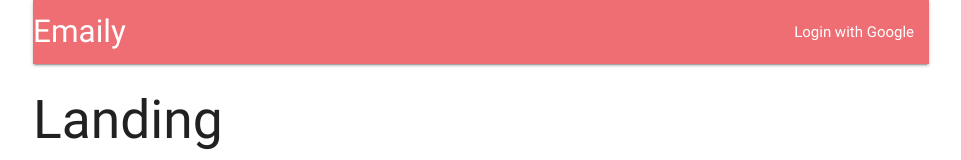
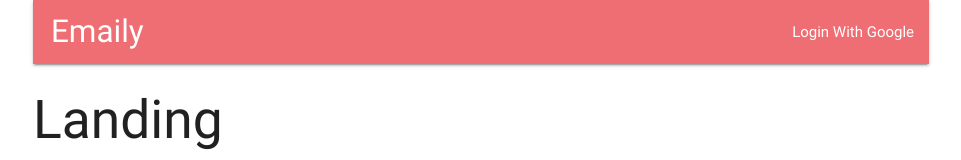
Before and after one commit to Evan-Alexander/react-email-campaign-app, a React (Create React App) app in the folder client/: page / in a window 1280 px wide. Shown: the top 160 px of the page, without its empty margins (159-1120 px from the left). Built offline with nearby package versions, Linux system fonts and the light colour scheme; no server answers.

Commit message:
show logged in/out and link to google auth

```diff
--- a/client/src/components/Header.js
+++ b/client/src/components/Header.js
@@ -2,20 +2,28 @@
 import { connect } from 'react-redux';
 
 class Header extends Component {
+  renderContent() {
+    switch (this.props.auth) {
+      case null:
+        return;
+      case false:
+        return <li><a href="/auth/google">Login With Google</a></li>;
+      default:
+      return <li><a>Logout</a></li>;
+    }
+  }
+
   render() {
-    console.log(this.props);
     return (
       <nav>
         <div className="nav-wrapper">
           <div className="row">
             <div className="col s12">
-              <a className="left brand-logo">
+              <a className="left brand-logo" style={{ marginLeft: '2%'}}>
                 Emaily
               </a>
               <ul className="right">
-                <li>
-                  <a>Login with Google</a>
-                </li>
+                {this.renderContent()}
               </ul>
             </div>
           </div>
```
